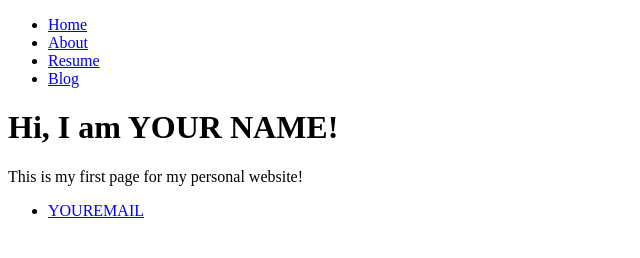
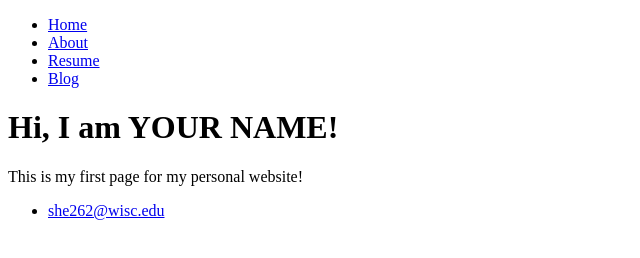
Before and after one commit to nekoey/nekoey.github.io, a plain HTML site: page index.html in a window 1280 px wide. Shown: the full height of the page, 0-640 px from the left. Drawn offline with Linux system fonts and the light colour scheme.

Commit message:
Update index.html

```diff
--- a/index.html
+++ b/index.html
@@ -20,7 +20,7 @@
    </div>
    <footer>
    <ul>
-     <li><a href=”mailto:YOUREMAIL”>YOUREMAIL</a></li>
+     <li><a href=”mailto:YOUREMAIL”>she262@wisc.edu</a></li>
    </ul>
    </footer>
  </body>
```
